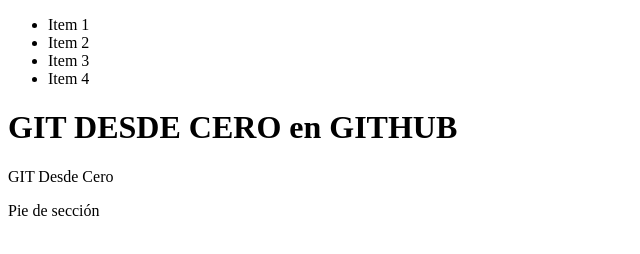
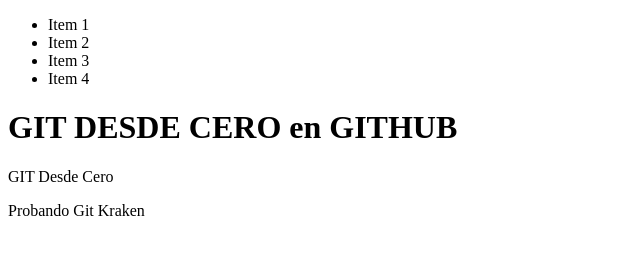
Before and after one commit to AlfredoRecinos/practicando-git, a plain HTML site: page index.html in a window 1280 px wide. Shown: the full height of the page, 0-640 px from the left. Drawn offline with Linux system fonts and the light colour scheme.

Commit message:
Cambio en index.html desde GitKraken

```diff
--- a/index.html
+++ b/index.html
@@ -28,7 +28,7 @@
     <div class="col-12">
         <h1>GIT DESDE CERO en GITHUB</h1>
         <p>GIT Desde Cero</p>
-        <span><p>Pie de sección</p></span>
+        <p>Probando Git Kraken</p>
     </div>
     </div>
     </div>
```
